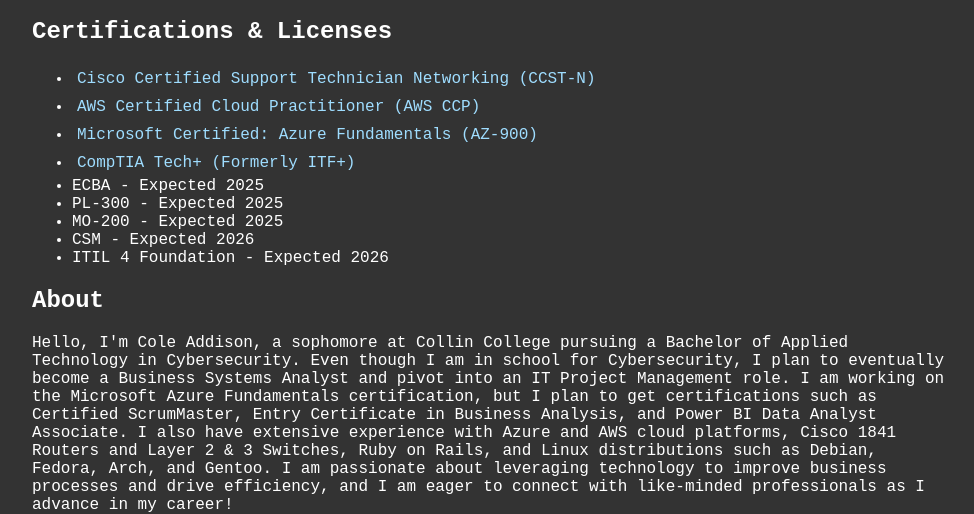
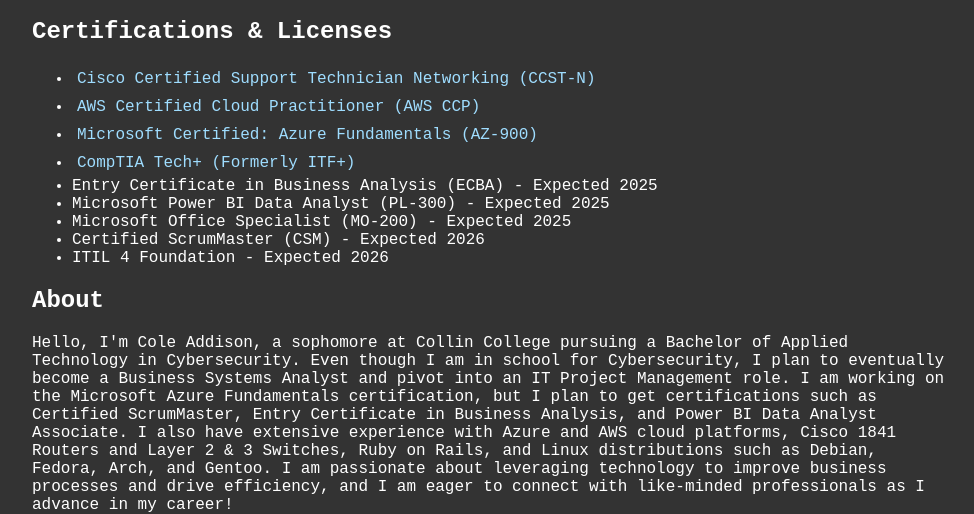
Before and after one commit to Repair2102/repair2102.github.io, a plain HTML site: page index.html in a window 1280 px wide. Shown: the part 75-589 px from the top of the page, without its empty margins (148-1122 px from the left). Drawn offline with Linux system fonts and the light colour scheme.

Commit message:
Update index.html

```diff
--- a/index.html
+++ b/index.html
@@ -72,10 +72,10 @@
         <li><a href="https://www.credly.com/badges/96f23eee-bd64-4ce3-bf8c-4d584022c58a/public_url">AWS Certified Cloud Practitioner (AWS CCP)</a></li>
         <li><a href="https://www.credly.com/badges/96f23eee-bd64-4ce3-b5tc-4d584024f58a/public_url">Microsoft Certified: Azure Fundamentals (AZ-900)</a></li>
         <li><a href="https://www.credly.com/badges/d57f9cdb-c702-4f32-b75c-38d96062d51a/public_url">CompTIA Tech+ (Formerly ITF+)</a></li>
-        <li>ECBA - Expected 2025</li>
-        <li>PL-300 - Expected 2025</li>
-        <li>MO-200 - Expected 2025</li>
-        <li>CSM - Expected 2026</li>
+        <li>Entry Certificate in Business Analysis (ECBA) - Expected 2025</li>
+        <li>Microsoft Power BI Data Analyst (PL-300) - Expected 2025</li>
+        <li>Microsoft Office Specialist (MO-200) - Expected 2025</li>
+        <li>Certified ScrumMaster (CSM) - Expected 2026</li>
         <li>ITIL 4 Foundation - Expected 2026</li>
     </ul>
 
```
